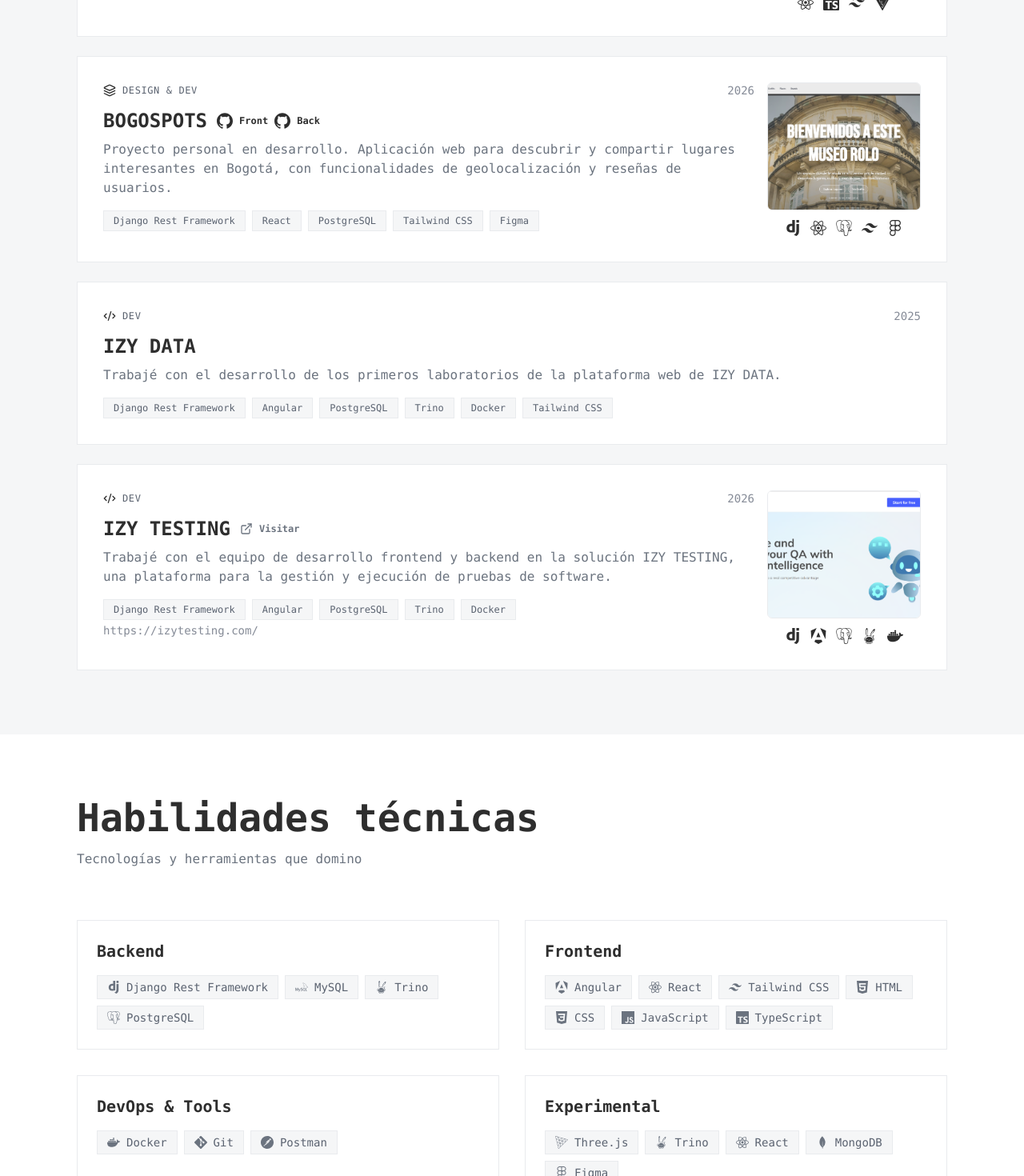
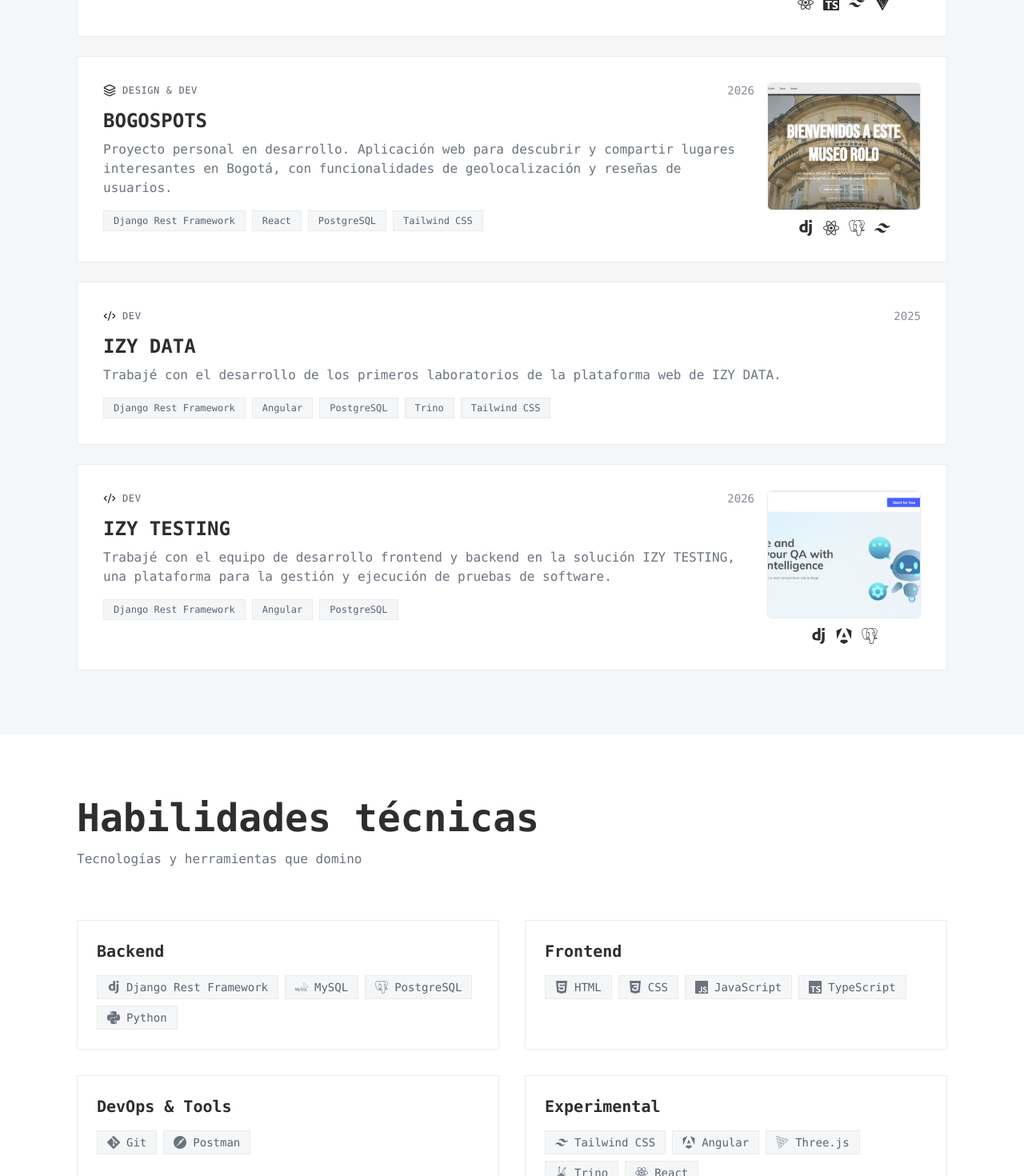
Before and after one commit to JamesLMC1/PortafolioJames, a React (Vite) app: page / in a window 1280 px wide. Shown: the part 1330-2800 px from the top of the page at 80% size. Built offline with nearby package versions, Linux system fonts and the light colour scheme.

Commit message:
ajustes de informacion

```diff
--- a/src/components/Experiences.tsx
+++ b/src/components/Experiences.tsx
@@ -7,7 +7,7 @@
 			<div className="max-w-6xl mx-auto">
 				<div className="mb-16">
 					<h2 className="text-3xl md:text-5xl font-mono font-bold text-black dark:text-white mb-4">
-						Experiencias +1
+						Experiencias laborales
 					</h2>
 					<p className="text-sm md:text-base font-mono text-gray-600 dark:text-gray-400">
 						Historial laboral y roles
--- a/src/components/Footer.tsx
+++ b/src/components/Footer.tsx
@@ -60,16 +60,6 @@
                 </p>
               </div>
             </div>
-
-            <div>
-              <p className="text-sm font-mono text-gray-400 dark:text-gray-300 mb-2 transition-colors duration-300">
-                Diseñado y desarrollado con atención al detalle
-              </p>
-              <p className="text-xs font-mono text-gray-600 dark:text-gray-400 transition-colors duration-300 mb-4">
-                Inspirado en el minimalismo técnico y la experimentación visual
-              </p>
-
-            </div>
           </div>
         </div>
       </div>
--- a/src/components/Hero.tsx
+++ b/src/components/Hero.tsx
@@ -52,10 +52,10 @@
            * - Palabras clave resaltadas con spans que cambian color según el tema
            */}
           <p className="text-base md:text-lg font-mono text-gray-700 dark:text-gray-300 leading-relaxed transition-colors duration-300">
-            Soy Desarrollador FullStack Junior con experiencia en
+            Soy Desarrollador FullStack Junior con experiencia en frontend con
             <span className="text-black dark:text-white font-semibold"> Angular</span>,
-            <span className="text-black dark:text-white font-semibold"> Django-Rest-Framework</span> y
-            <span className="text-black dark:text-white font-semibold"> TypeScript</span>. Busco crecer en equipos ágiles desarrollando soluciones de back y front.
+              <span className="text-black dark:text-white font-semibold"> TypeScript</span> y backend con
+            <span className="text-black dark:text-white font-semibold"> Django-Rest-Framework</span>. Busco crecer en equipos ágiles desarrollando soluciones de backend y frontend.
           </p>
 
 
--- a/src/components/Projects.tsx
+++ b/src/components/Projects.tsx
@@ -2,9 +2,8 @@
 import { projects } from '../data/projects';
 import { Project } from '../types';
 import { Code2, Palette, Layers } from 'lucide-react';
-import { SiReact, SiTypescript, SiTailwindcss, SiVite, SiDjango, SiPostgresql, SiFigma, SiAngular, SiDocker, SiTrino, SiGithub } from 'react-icons/si';
-import RepoLinks from './RepoLinks';
-import ImageModal from './ImageModal';
+import { SiReact, SiTypescript, SiTailwindcss, SiVite, SiDjango, SiPostgresql, SiAngular, SiTrino } from 'react-icons/si';
+import ImageModal from './ImageModal'
 
 type FilterType = 'All' | 'Dev' | 'Design' | 'Design & Dev';
 
@@ -45,12 +44,8 @@
       case 'postgresql':
       case 'postgres':
         return <SiPostgresql className="w-5 h-5 text-black dark:text-white" />;
-      case 'figma':
-        return <SiFigma className="w-5 h-5 text-black dark:text-white" />;
-      case 'angular':
+     case 'angular':
         return <SiAngular className="w-5 h-5 text-black dark:text-white" />;
-      case 'docker':
-        return <SiDocker className="w-5 h-5 text-black dark:text-white" />;
       case 'trino':
         return <SiTrino className="w-5 h-5 text-black dark:text-white" />;
       default:
@@ -108,9 +103,18 @@
 
                   <h3 className="text-xl md:text-2xl font-mono font-bold text-black dark:text-white mb-2 transition-colors duration-300">
                     <span className="inline-flex items-center gap-3">
-                      <span>{project.title}</span>
-
-                      <RepoLinks repoFront={project.repoFront} repoBack={project.repoBack} link={project.link} />
+                      {project.link || project.repo ? (
+                        <a
+                          href={project.link ?? project.repo}
+                          target="_blank"
+                          rel="noopener noreferrer"
+                          className="hover:underline"
+                        >
+                          {project.title}
+                        </a>
+                      ) : (
+                        <span>{project.title}</span>
+                      )}
                     </span>
                   </h3>
 
@@ -129,9 +133,7 @@
                     ))}
                   </div>
 
-                  <a href={project.link} target="_blank" rel="noopener noreferrer" className="text-sm font-mono text-gray-500 dark:text-gray-400 mb-4 transition-colors duration-300">
-                    {project.link}
-                  </a>
+                  {/* Optional raw link removed — title now links to `link` or `repo` when provided */}
 
                 </div>
 
--- a/src/components/RepoLinks.tsx
+++ /dev/null
@@ -1,59 +0,0 @@
-import { SiGithub } from 'react-icons/si';
-import { ExternalLink } from 'lucide-react';
-
-type Props = {
-  repoFront?: string | null;
-  repoBack?: string | null;
-  link?: string | null;
-};
-
-export default function RepoLinks({ repoFront, repoBack, link }: Props) {
-  const front = repoFront?.trim();
-  const back = repoBack?.trim();
-
-  return (
-    <nav aria-label="Repositorios" className="flex flex-col md:flex-row items-start md:items-center gap-2">
-      {front && (
-        <a
-          href={front}
-          target="_blank"
-          rel="noopener noreferrer"
-          aria-label="Repositorio front"
-          className="group flex items-center gap-2 text-black dark:text-white hover:opacity-90 transition transform hover:scale-105"
-        >
-          <SiGithub className="w-5 h-5" />
-          <span className="hidden md:inline text-xs font-mono">Front</span>
-          <span className="sr-only">Repositorio front</span>
-        </a>
-      )}
-
-      {back && (
-        <a
-          href={back}
-          target="_blank"
-          rel="noopener noreferrer"
-          aria-label="Repositorio back"
-          className="group flex items-center gap-2 text-black dark:text-white hover:opacity-90 transition transform hover:scale-105"
-        >
-          <SiGithub className="w-5 h-5" />
-          <span className="hidden md:inline text-xs font-mono">Back</span>
-          <span className="sr-only">Repositorio back</span>
-        </a>
-      )}
-
-      {link && (
-        <a
-          href={link}
-          target="_blank"
-          rel="noopener noreferrer"
-          aria-label="Enlace del proyecto"
-          className="group flex items-center gap-2 text-gray-600 dark:text-gray-300 hover:opacity-90 transition transform hover:scale-105"
-        >
-          <ExternalLink className="w-4 h-4" />
-          <span className="hidden md:inline text-xs font-mono">Visitar</span>
-          <span className="sr-only">Enlace del proyecto</span>
-        </a>
-      )}
-    </nav>
-  );
-}
--- a/src/data/education.ts
+++ b/src/data/education.ts
@@ -19,6 +19,6 @@
   {
     title: 'Ingeniero en desarrollo de software',
     institution: 'Fundación Universitaria Uninpahu',
-    year: 'Feb 2026 -' + ' Presente',
+    year: 'Feb 2026 -' + ' En curso',
   }
 ];
--- a/src/data/experience.ts
+++ b/src/data/experience.ts
@@ -4,9 +4,9 @@
   {
     company: 'Q-VISION',
     role: 'Aprendiz de innovación y desarrollo de software',
-    duration: '28 Agosto 2025 - Presente',
+    duration: '28 Agosto 2025 - 28 Febrero 2026',
     description: `Desarrollador fullstack en Q-VISION, empresa dedicada a crear soluciones tecnológicas innovadoras.
-    Participé en el desarrollo de aplicaciones web con Angular, Django REST Framework, Trino, MySQL y Docker.
+    Participé en el desarrollo de aplicaciones web con Angular, Django REST Framework, Trino, MySQL.
     Colaboré con un equipo multidisciplinario en el diseño e implementación de funcionalidades que mejoraron la experiencia de usuario y optimizaron procesos internos.
     Además, adquirí experiencia en Quality Assurance (QA): validación de funcionalidades, ejecución de pruebas y aseguramiento de la calidad, contribuyendo a entregas más estables y confiables.`
   }
--- a/src/data/projects.ts
+++ b/src/data/projects.ts
@@ -9,7 +9,7 @@
   {
     id: '1',
     title: 'Portafolio Experimental',
-    repoFront: 'https://github.com/JamesLMC1/PortafolioJames',
+    repo: 'https://github.com/JamesLMC1/PortafolioJames',
     year: 2025,
     role: 'Design & Dev',
     description: 'Sitio experimental basado en estética minimalista, explorando animaciones suaves y diseño tipográfico.',
@@ -19,13 +19,12 @@
   {
     id: '2',
     title: 'BOGOSPOTS',
-    repoBack: 'https://github.com/JamesLMC1/BackEndRedSocialBogota',
-    repoFront: 'https://github.com/JamesLMC1/FrontRedSocialBogota',
+    repo: 'https://github.com/orgs/RinconesCO/repositories',
     year: 2026,
     role: 'Design & Dev',
     description: 'Proyecto personal en desarrollo. Aplicación web para descubrir y compartir lugares interesantes en Bogotá, con funcionalidades de geolocalización y reseñas de usuarios.',
     image: BogospotsImg,
-    technologies: ['Django Rest Framework', 'React', 'PostgreSQL', 'Tailwind CSS', 'Figma']
+    technologies: ['Django Rest Framework', 'React', 'PostgreSQL', 'Tailwind CSS']
   },
   {
     id: '3',
@@ -33,7 +32,7 @@
     year: 2025,
     role: 'Dev',
     description: 'Trabajé con el desarrollo de los primeros laboratorios de la plataforma web de IZY DATA.',
-    technologies: ['Django Rest Framework', 'Angular', 'PostgreSQL','Trino', 'Docker', 'Tailwind CSS']
+    technologies: ['Django Rest Framework', 'Angular', 'PostgreSQL','Trino', 'Tailwind CSS']
   },
   {
     id: '4',
@@ -43,6 +42,6 @@
     description: 'Trabajé con el equipo de desarrollo frontend y backend en la solución IZY TESTING, una plataforma para la gestión y ejecución de pruebas de software.',
     image: IzytestingImg,
     link: 'https://izytesting.com/',
-    technologies: ['Django Rest Framework', 'Angular', 'PostgreSQL','Trino', 'Docker']
+    technologies: ['Django Rest Framework', 'Angular', 'PostgreSQL']
   }
 ];
--- a/src/data/skills.ts
+++ b/src/data/skills.ts
@@ -1,7 +1,7 @@
 import { TechnicalSkill } from '../types';
 import {
-  SiReact, SiTypescript, SiTailwindcss, SiJavascript, SiPostman, SiMongodb, SiGit, SiMysql,
-  SiHtml5, SiCss3, SiDjango, SiPostgresql, SiFigma, SiAngular, SiDocker, SiTrino, SiThreedotjs,
+  SiReact, SiTypescript, SiTailwindcss, SiJavascript, SiPostman, SiGit, SiMysql,
+  SiHtml5, SiCss3, SiDjango, SiPostgresql, SiAngular, SiTrino, SiThreedotjs, SiPython,
 } from 'react-icons/si';
 
 export const technicalSkills: TechnicalSkill[] = [
@@ -10,16 +10,13 @@
     technologies: [
       { name: 'Django Rest Framework', icon: SiDjango },
       { name: 'MySQL', icon: SiMysql },
-      { name: 'Trino', icon: SiTrino },
       { name: 'PostgreSQL', icon: SiPostgresql },
+      { name: 'Python', icon: SiPython },
     ],
   },
   {
     category: 'Frontend',
     technologies: [
-      { name: 'Angular', icon: SiAngular },
-      { name: 'React', icon: SiReact },
-      { name: 'Tailwind CSS', icon: SiTailwindcss },
       { name: 'HTML', icon: SiHtml5 },
       { name: 'CSS', icon: SiCss3 },
       { name: 'JavaScript', icon: SiJavascript },
@@ -29,7 +26,6 @@
   {
     category: 'DevOps & Tools',
     technologies: [
-      { name: 'Docker', icon: SiDocker },
       { name: 'Git', icon: SiGit },
       { name: 'Postman', icon: SiPostman },
     ],
@@ -37,11 +33,12 @@
   {
     category: 'Experimental',
     technologies: [
+      { name: 'Tailwind CSS', icon: SiTailwindcss },
+      { name: 'Angular', icon: SiAngular },
       { name: 'Three.js', icon: SiThreedotjs },
       { name: 'Trino', icon: SiTrino },
       { name: 'React', icon: SiReact },
-      { name: 'MongoDB', icon: SiMongodb },
-      { name: 'Figma', icon: SiFigma },
+
     ],
   },
 ];
--- a/src/types/index.ts
+++ b/src/types/index.ts
@@ -7,8 +7,7 @@
   technologies: string[];
   image?: string;
   link?: string;
-  repoFront?: string;
-  repoBack?: string;
+  repo?: string;
 }
 
 import { IconType } from 'react-icons';
```
